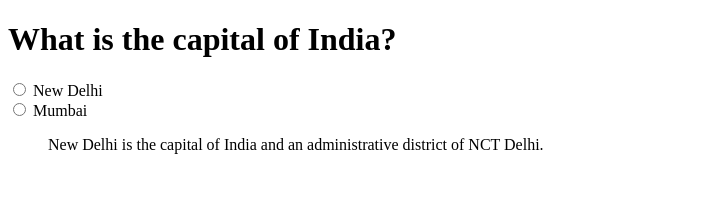
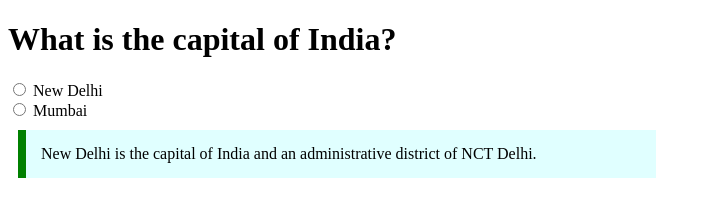
Before and after one commit to acciojob/trivia-Durga-velu, a website: page main.html in a window 1280 px wide. Shown: the whole page, without its empty margins (0-711 px from the left). Drawn offline with Linux system fonts and the light colour scheme.

Commit message:
created a submission

```diff
--- a/styles.css
+++ b/styles.css
@@ -1,12 +1,12 @@
 
 /* Your CSS Code here. */
 blockquote{
-	font-weight:bold
-	max-width:600px
-	margin:10px
-	padding:15px
-	border-left-width:8px
-	border-left-color:green
-	border-left-style:solid
-	background-color:lightgreen
-}
+	">
+font-weight:bold;
+	max-width:600px;
+	margin:10px;
+	padding:15px;
+	border-left-width:8px;
+	border-left-color:green;
+	border-left-style:solid;
+	background-color:lightcyan;
```
